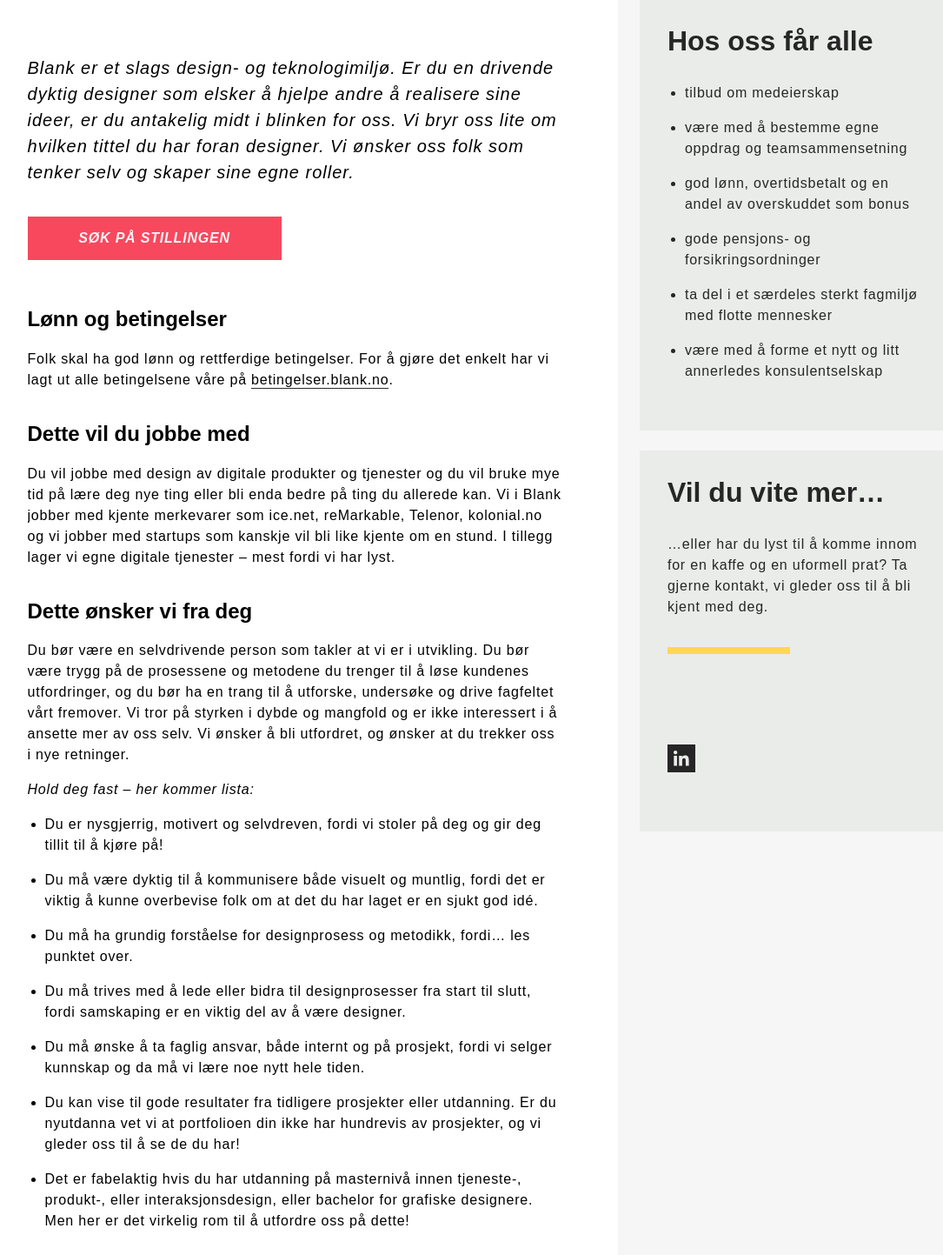
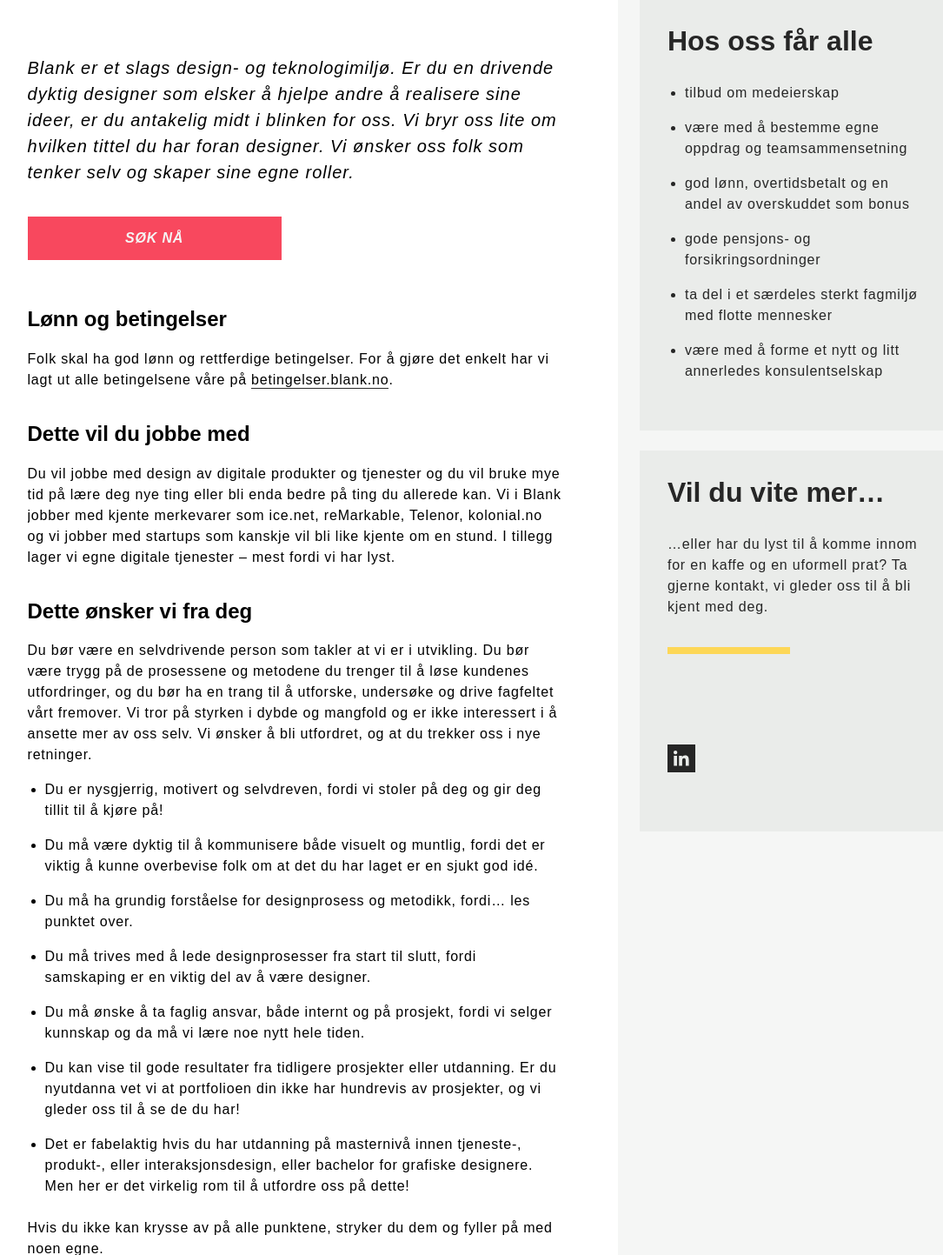
Before and after one commit to blankoslo/blankweb, a Django app: template web/templates/web/design.html in a window 1280 px wide. Shown: the part 616-2059 px from the top of the page at 87% size, without its empty margins (108-1193 px from the left). Run offline with Django 3.2, Linux system fonts and the light colour scheme; the template is opened without the code that fills it, so the values that code supplies are empty; some libraries are stand-ins or nearby versions.

Commit message:
Update design.html

```diff
--- a/web/templates/web/design.html
+++ b/web/templates/web/design.html
@@ -32,7 +32,7 @@
       <p class="lead">Blank er et slags design- og teknologimiljø. Er du en drivende dyktig designer som elsker å hjelpe andre å realisere sine ideer, er du antakelig midt i blinken for oss. Vi bryr oss lite om hvilken tittel du har foran designer. Vi ønsker oss folk som tenker selv og skaper sine egne roller.</p>
 
       <div class="apply">
-        <a class="button bgred half apply-button mobilefull" target="_blank" href="https://jobs.lever.co/blankoslo/12891615-b5ed-4061-ad3b-ab90a46b37b6/apply">Søk på stillingen</a>
+        <a class="button bgred half apply-button mobilefull" target="_blank" href="https://jobs.lever.co/blankoslo/12891615-b5ed-4061-ad3b-ab90a46b37b6/apply">Søk nå</a>
         <br>
       </div>
 
@@ -44,14 +44,13 @@
         <p>Du vil jobbe med design av digitale produkter og tjenester og du vil bruke mye tid på lære deg nye ting eller bli enda bedre på ting du allerede kan. Vi i Blank jobber med kjente merkevarer som ice.net, reMarkable, Telenor, kolonial.no og vi jobber med startups som kanskje vil bli like kjente om en stund. I tillegg lager vi egne digitale tjenester –  mest fordi vi har lyst.</p>
 
         <h2>Dette ønsker vi fra deg</h2>
-        <p>Du bør være en selvdrivende person som takler at vi er i utvikling. Du bør være trygg på de prosessene og metodene du trenger til å løse kundenes utfordringer, og du bør ha en trang til å utforske, undersøke og drive fagfeltet vårt fremover. Vi tror på styrken i dybde og mangfold og er ikke interessert i å ansette mer av oss selv. Vi ønsker å bli utfordret, og ønsker at du trekker oss i nye retninger.</p>
+        <p>Du bør være en selvdrivende person som takler at vi er i utvikling. Du bør være trygg på de prosessene og metodene du trenger til å løse kundenes utfordringer, og du bør ha en trang til å utforske, undersøke og drive fagfeltet vårt fremover. Vi tror på styrken i dybde og mangfold og er ikke interessert i å ansette mer av oss selv. Vi ønsker å bli utfordret, og at du trekker oss i nye retninger.</p>
 
-        <p><i>Hold deg fast – her kommer lista:</i></p>
         <ul class="textlist">
           <li>Du er nysgjerrig, motivert og selvdreven, fordi vi stoler på deg og gir deg tillit til å kjøre på!</li>
           <li>Du må være dyktig til å kommunisere både visuelt og muntlig, fordi det er viktig å kunne overbevise folk om at det du har laget er en sjukt god idé.</li>
           <li>Du må ha grundig forståelse for designprosess og metodikk, fordi… les punktet over.</li>
-          <li>Du må trives med å lede eller bidra til designprosesser fra start til slutt, fordi samskaping er en viktig del av å være designer.</li>
+          <li>Du må trives med å lede designprosesser fra start til slutt, fordi samskaping er en viktig del av å være designer.</li>
           <li>Du må ønske å ta faglig ansvar, både internt og på prosjekt, fordi vi selger kunnskap og da må vi lære noe nytt hele tiden.</li>
           <li>Du kan vise til gode resultater fra tidligere prosjekter eller utdanning. Er du nyutdanna vet vi at portfolioen din ikke har hundrevis av prosjekter, og vi gleder oss til å se de du har!</li>
           <li>Det er fabelaktig hvis du har utdanning på masternivå innen tjeneste-, produkt-, eller interaksjonsdesign, eller bachelor for grafiske designere. Men her er det virkelig rom til å utfordre oss på dette!</li>
@@ -77,7 +76,7 @@
       </div>
 
       <div class="apply">
-        <a class="button bgred half apply-button mobilefull" target="_blank" href="https://jobs.lever.co/blankoslo/12891615-b5ed-4061-ad3b-ab90a46b37b6/apply">Søk på stillingen</a>
+        <a class="button bgred half apply-button mobilefull" target="_blank" href="https://jobs.lever.co/blankoslo/12891615-b5ed-4061-ad3b-ab90a46b37b6/apply">Søk nå</a>
         Eller send en mail til <a class="textlink" href="mailto:{{category.hiring_manager.email}}?subject=Jeg vil bli designer i blank!" >{{category.hiring_manager.email}}</a>
       </div>
 
```
